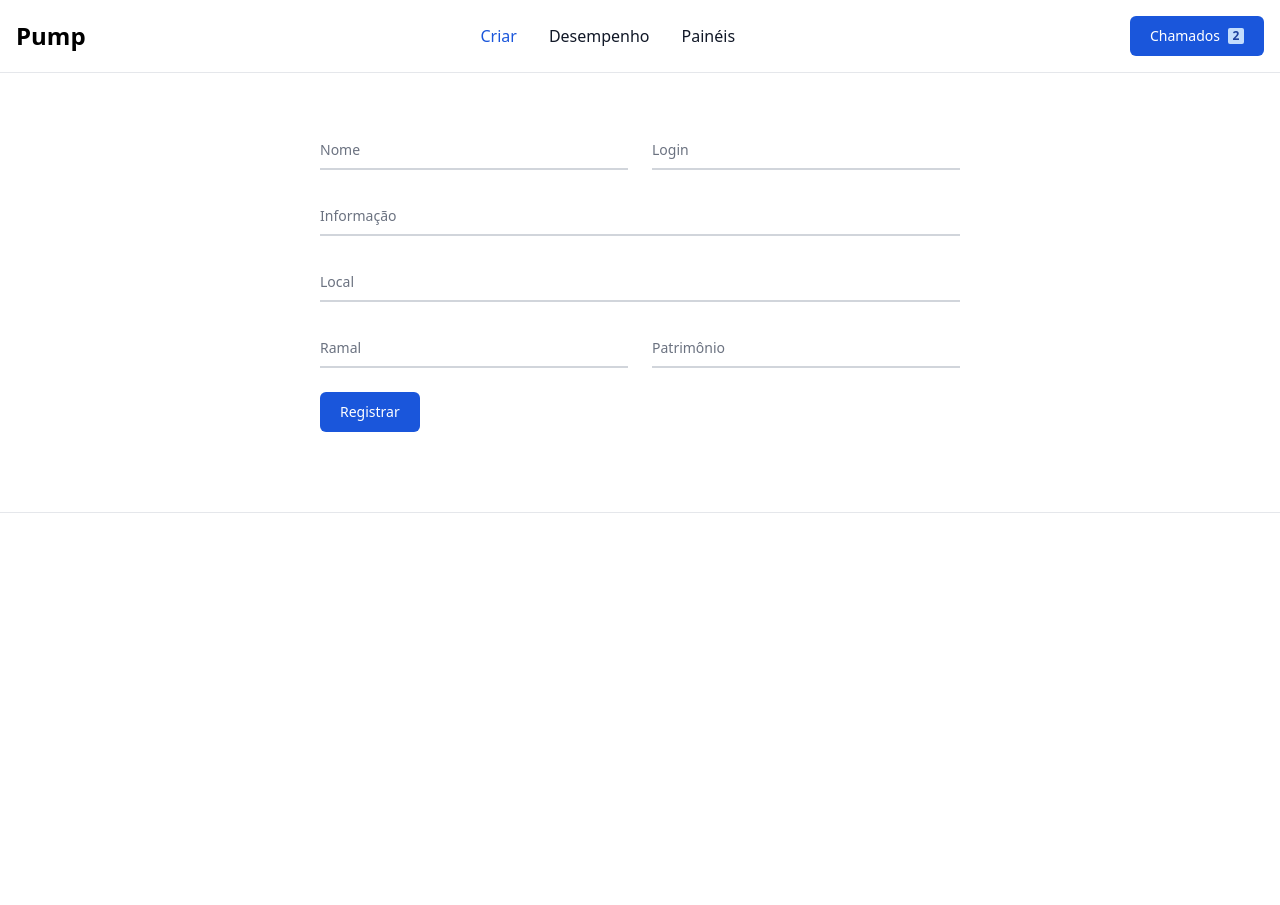
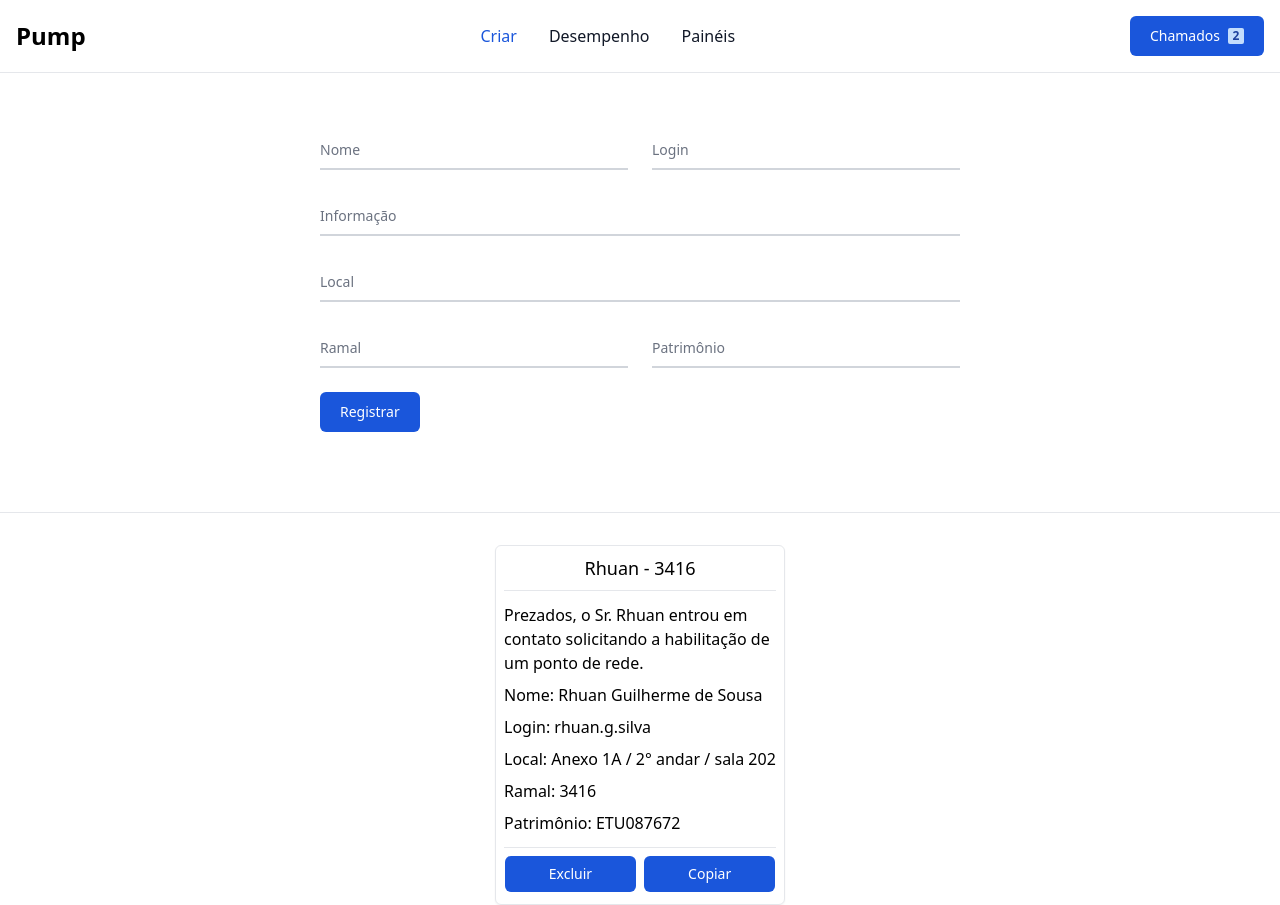
Before and after one commit to Rhuan-Guilherme/Pump-projetc, a Vue app: page / in a window 1280 px wide. Before the commit the page ends 800 px from the top, so only its background shows below. Built offline with nearby package versions, Linux system fonts and the light colour scheme.

Commit message:
Criando card de registro :art:

```diff
--- a/src/App.vue
+++ b/src/App.vue
@@ -1,8 +1,10 @@
 <script setup lang="ts">
   import NavbarComponentVue from './components/NavbarComponent.vue';
   import TheForm from './components/TheForm.vue'
+  import TheCardVue from './components/TheCard.vue';
   import { onMounted } from 'vue'
   import { initFlowbite } from 'flowbite'
+
 
   onMounted(() => {
       initFlowbite();
@@ -11,8 +13,11 @@
 
 <template>
   <NavbarComponentVue/>
-  <div class="flex items-center justify-center mt-32 pb-20 border-b">
+  <div class="flex items-center justify-center mt-32 pb-20 border-b mb-8">
     <the-form class="w-2/4" />
+  </div>
+  <div class="flex items-center justify-center ">
+    <TheCardVue class="w-5/6"/>
   </div>
   <RouterView />
 </template>
--- /dev/null
+++ b/src/components/TheCard.vue
@@ -0,0 +1,29 @@
+<script setup>
+
+</script>
+
+<template>
+    <div class="flex flex-wrap gap-8 items-center justify-center">
+        <div class="w-[290px] h-[360px] border rounded-md shadow-sm px-2">
+            <div class="w-full text-lg font-medium flex items-center justify-center p-2 border-b">
+                Rhuan - 3416
+            </div>
+            <div class="flex flex-col gap-2 my-3">
+               <p>Prezados, o Sr. Rhuan entrou em contato solicitando a habilitação de um ponto de rede.</p>
+               <p>Nome: Rhuan Guilherme de Sousa</p>
+               <p>Login: rhuan.g.silva</p>
+               <p>Local: Anexo 1A / 2° andar / sala 202</p>
+               <p>Ramal: 3416</p>
+               <p>Patrimônio: ETU087672</p>
+            </div>
+            <div class="w-full text-lg font-medium flex items-center justify-center p-2 border-t gap-2">
+                <div>
+                    <button type="button" class="px-11 py-2 text-sm font-medium text-center text-white bg-blue-700 rounded-md hover:bg-red-500 focus:ring-4 focus:outline-none focus:ring-blue-300 dark:bg-blue-600 dark:hover:bg-red-800 dark:focus:ring-red-800 transition-all">Excluir</button>
+                </div>
+                <div>
+                    <button type="button" class="px-11 py-2 text-sm font-medium text-center text-white bg-blue-700 rounded-md hover:bg-blue-800 focus:ring-4 focus:outline-none focus:ring-blue-300 dark:bg-blue-600 dark:hover:bg-blue-700 dark:focus:ring-blue-800">Copiar</button>
+                </div>
+            </div>
+        </div>
+    </div>
+</template>
```
